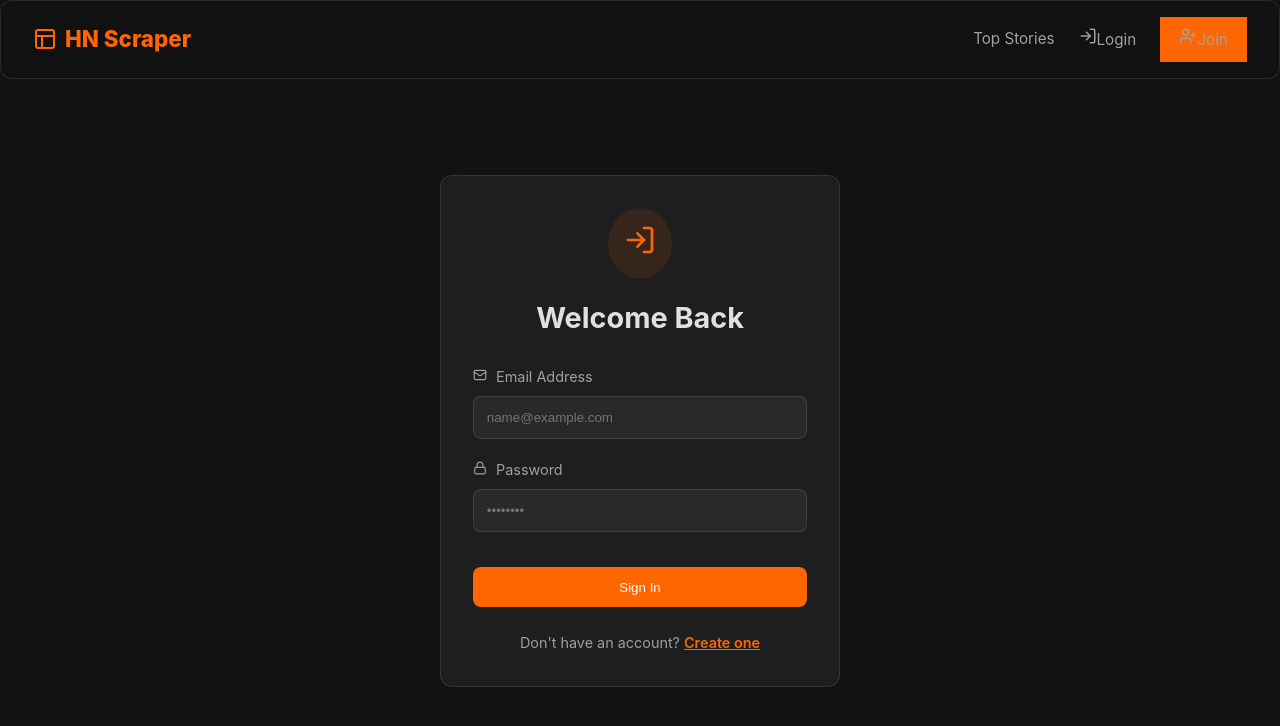
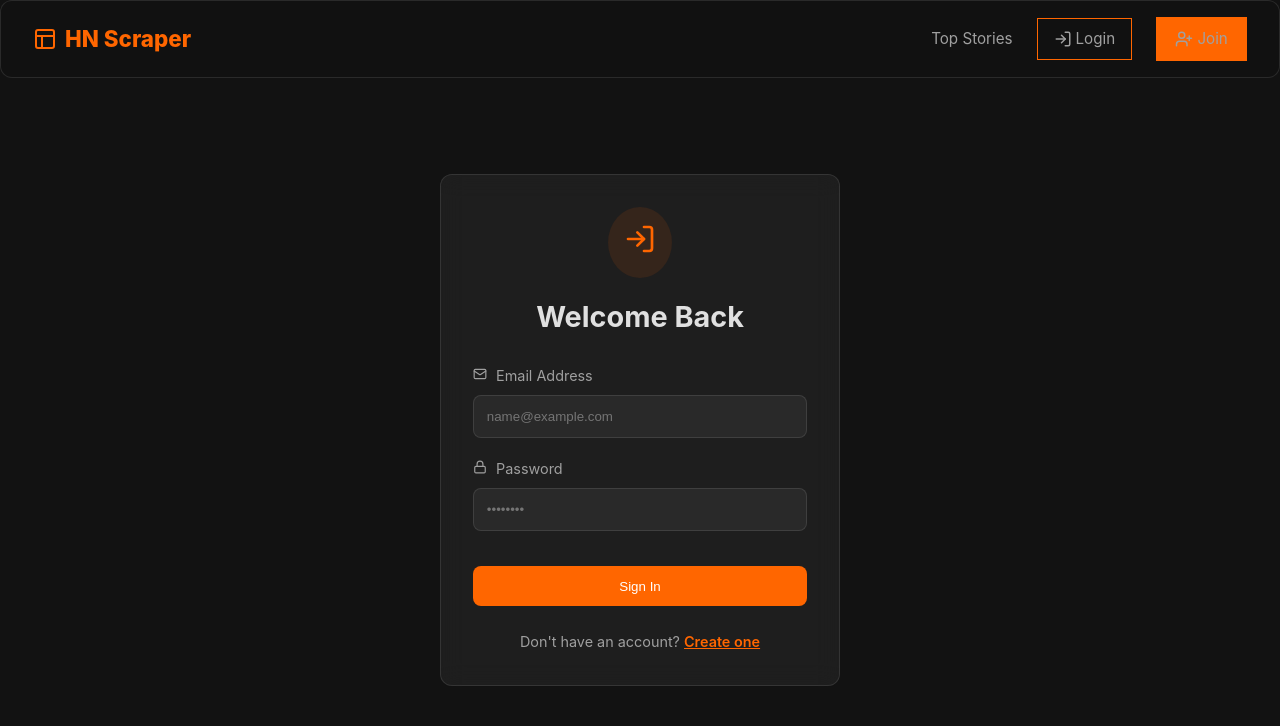
Before and after one commit to ashmit65/mern-hn-frontend, a React app: page /login in a window 1280 px wide. Shown: the top 726 px of the page. Built offline with nearby package versions, Linux system fonts and the light colour scheme; no server answers; the HTML template or start-up script is replaced by a standard one.

Commit message:
fix(ui): style login link as full-width button on mobile

```diff
--- a/src/components/Navbar.jsx
+++ b/src/components/Navbar.jsx
@@ -53,12 +53,12 @@ const Navbar = () => {
           </>
         ) : (
           <>
-            <Link to="/login" className="auth-link" onClick={closeMenu}>
-              <LogIn size={18} />
+            <Link to="/login" className="btn-outline login-btn" onClick={closeMenu}>
+              <LogIn size={18} style={{ marginRight: '4px', verticalAlign: 'middle' }} />
               Login
             </Link>
             <Link to="/signup" className="btn-primary join-btn" onClick={closeMenu}>
-              <UserPlus size={18} />
+              <UserPlus size={18} style={{ marginRight: '4px', verticalAlign: 'middle' }} />
               Join
             </Link>
           </>
--- a/src/index.css
+++ b/src/index.css
@@ -192,8 +192,10 @@ button {
     padding-top: 1rem;
   }
 
-  .logout-btn, .join-btn {
+  .logout-btn, .join-btn, .login-btn {
     width: 100%;
+    display: flex;
+    align-items: center;
     justify-content: center;
     padding: 0.8rem;
   }
```
